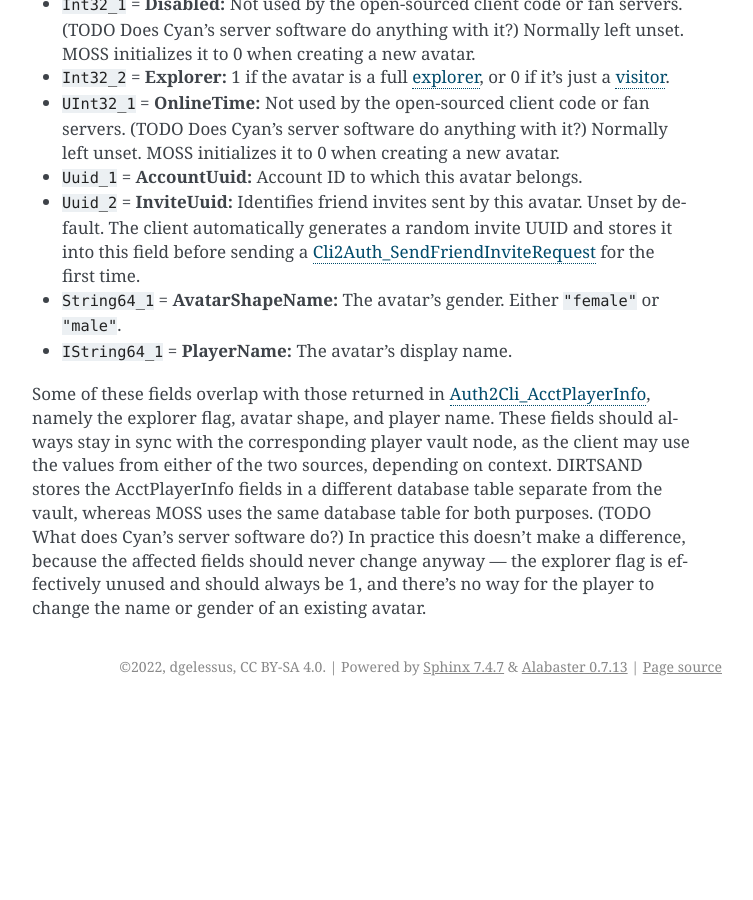
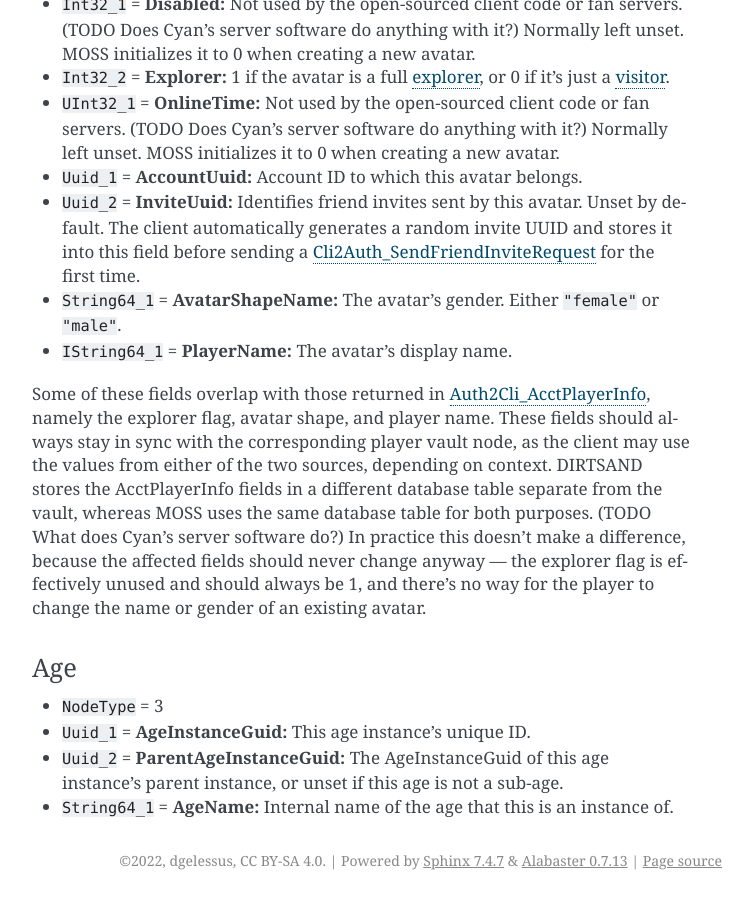
Before and after one commit to dgelessus/NAGUS, a Sphinx documentation site: the page built from docs/uru/vault.rst, in a window 1280 px wide and 900 px high, scrolled down 3107 px. Shown: the whole window, without its empty margins (388-1141 px from the left). Built offline with Sphinx 7.4.7, drawn with Linux system fonts in a browser that asks for light colours; before the commit the page ends 3813 px from its top, so only the background shows below that.

Commit message:
Document structure of Age vault nodes

```diff
--- a/docs/uru/vault.rst
+++ b/docs/uru/vault.rst
@@ -156,7 +156,7 @@ they should never appear in the actual vault database or over the network.
    * *Invalid* = 0
    * *VNodeMgrLow* = 1
    * :ref:`Player <vault_node_player>` = 2
-   * Age = 3
+   * :ref:`Age <vault_node_age>` = 3
    * *VNodeMgr_UNUSED00* = 4
    * *VNodeMgr_UNUSED01* = 5
    * *VNodeMgr_UNUSED02* = 6
@@ -238,3 +238,14 @@ In practice this doesn't make a difference,
 because the affected fields should never change anyway ---
 the explorer flag is effectively unused and should always be 1,
 and there's no way for the player to change the name or gender of an existing avatar.
+
+.. _vault_node_age:
+
+Age
+^^^
+
+* ``NodeType`` = 3
+* ``Uuid_1`` = **AgeInstanceGuid:** This age instance's unique ID.
+* ``Uuid_2`` = **ParentAgeInstanceGuid:** The AgeInstanceGuid of this age instance's parent instance,
+  or unset if this age is not a sub-age.
+* ``String64_1`` = **AgeName:** Internal name of the age that this is an instance of.
```
